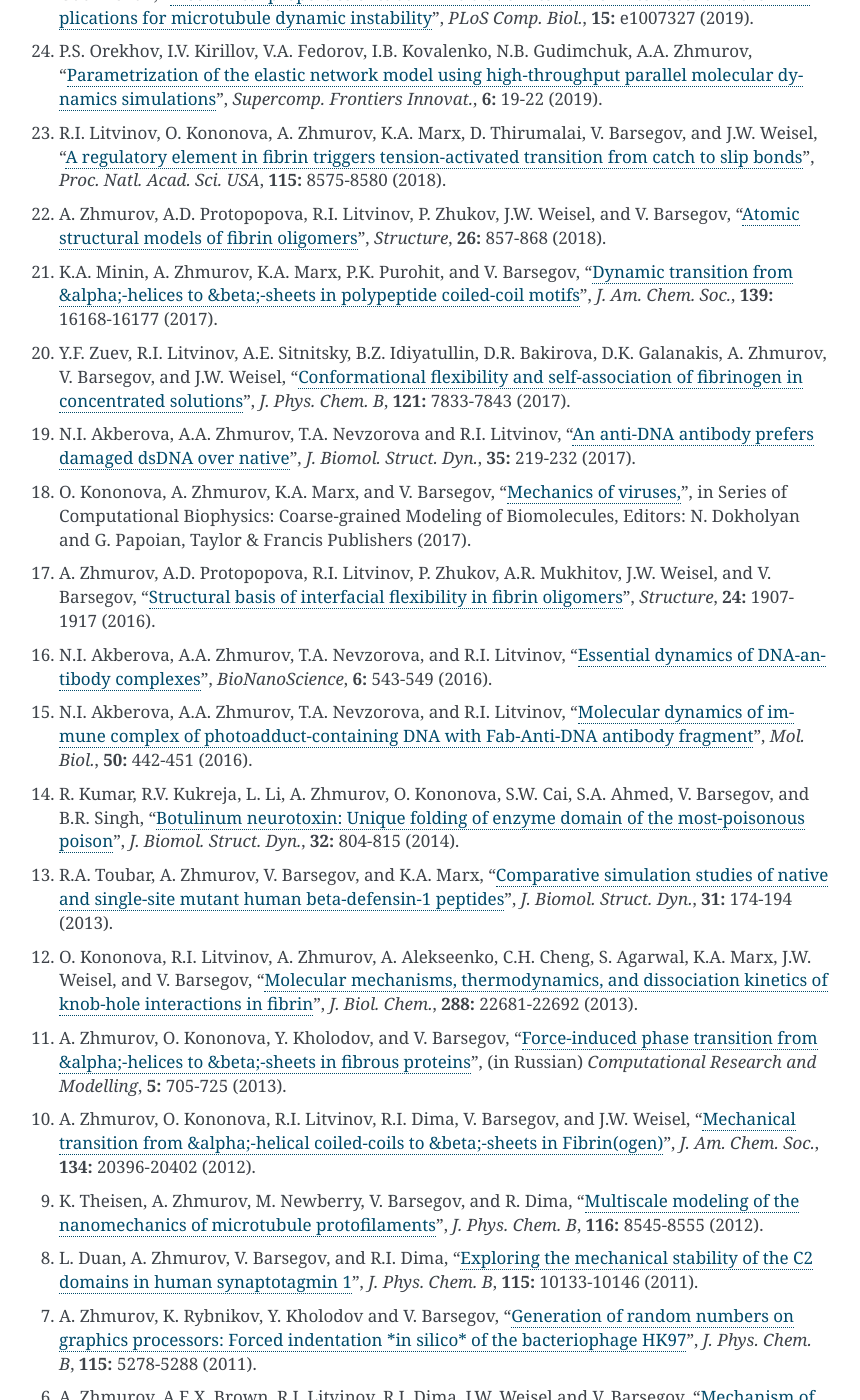
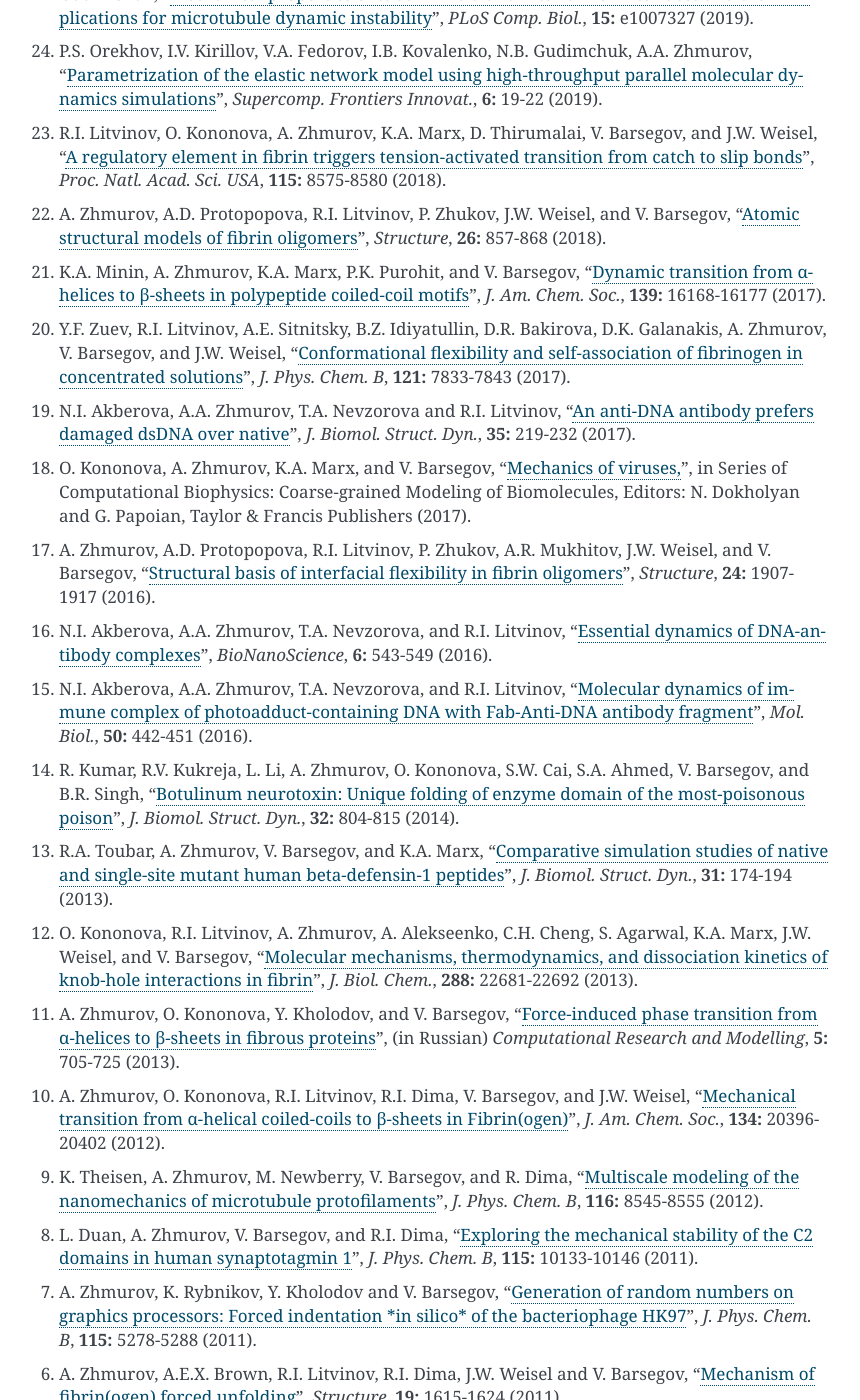
Before and after one commit to zhmurov/webpage, a Sphinx documentation site: the page built from source/publications.rst, in a window 1280 px wide and 1400 px high, scrolled down 803 px. Shown: the whole window, without its empty margins (171-1031 px from the left). Built offline with Sphinx 7.4.7, drawn with Linux system fonts in a browser that asks for light colours; some of the changed lines change nothing that is shown.

Commit message:
Fix greek letters

```diff
--- a/source/publications.rst
+++ b/source/publications.rst
@@ -46,7 +46,7 @@
     *Structure*, **26:** 857-868 (2018).
 
 21. K.A. Minin, A. Zhmurov, K.A. Marx, P.K. Purohit, and V. Barsegov,
-    "`Dynamic transition from &alpha;-helices to &beta;-sheets in polypeptide coiled-coil motifs <http://pubs.acs.org/doi/10.1021/jacs.7b06883>`_",
+    "`Dynamic transition from α-helices to β-sheets in polypeptide coiled-coil motifs <http://pubs.acs.org/doi/10.1021/jacs.7b06883>`_",
     *J. Am. Chem. Soc.*, **139:** 16168-16177 (2017).
 
 20. Y.F. Zuev, R.I. Litvinov, A.E. Sitnitsky, B.Z. Idiyatullin, D.R. Bakirova, D.K. Galanakis, A. Zhmurov, V. Barsegov, and J.W. Weisel,
@@ -86,11 +86,11 @@
     *J. Biol. Chem.*, **288:** 22681-22692 (2013).
 
 11. A. Zhmurov, O. Kononova, Y. Kholodov, and V. Barsegov,
-    "`Force-induced phase transition from &alpha;-helices to &beta;-sheets in fibrous proteins <http://crm.ics.org.ru/journal/article/2077/>`_", (in Russian)
+    "`Force-induced phase transition from α-helices to β-sheets in fibrous proteins <http://crm.ics.org.ru/journal/article/2077/>`_", (in Russian)
     *Computational Research and Modelling*, **5:** 705-725 (2013).
 
 10. A. Zhmurov, O. Kononova, R.I. Litvinov, R.I. Dima, V. Barsegov, and J.W. Weisel,
-    "`Mechanical transition from &alpha;-helical coiled-coils to &beta;-sheets in Fibrin(ogen) <http://pubs.acs.org/doi/abs/10.1021/ja3076428>`_",
+    "`Mechanical transition from α-helical coiled-coils to β-sheets in Fibrin(ogen) <http://pubs.acs.org/doi/abs/10.1021/ja3076428>`_",
     *J. Am. Chem. Soc.*, **134:** 20396-20402 (2012).
 
 9.  K. Theisen, A. Zhmurov, M. Newberry, V. Barsegov, and R. Dima,
```
